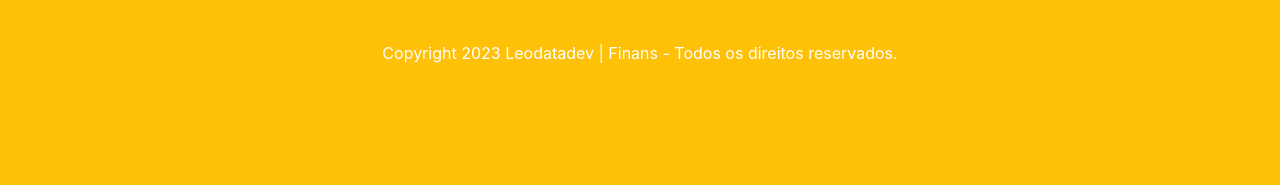
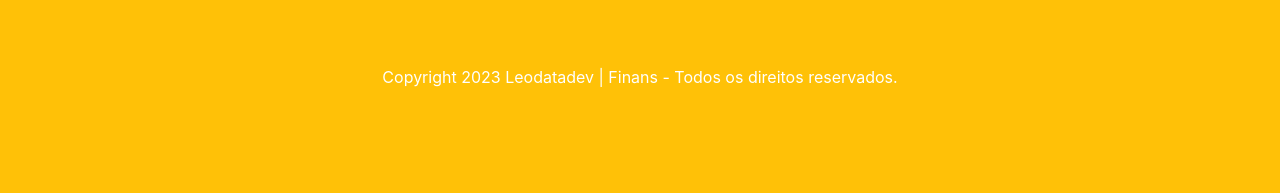
Before and after one commit to leodatadev/Desafio-de-Projeto-Finans, a plain HTML site: page index.html in a window 1280 px wide. Shown: the part 2470-2663 px from the top of the page. Drawn offline with nearby package versions, Linux system fonts and the light colour scheme.

Commit message:
initial commit css

```diff
--- a/css/style.css
+++ b/css/style.css
@@ -27,6 +27,7 @@ footer p a:hover {
 }
 
 .custom-copy {
+  margin-top: 24px;
   display: flex;
   flex-direction: column;
   align-items: center;
@@ -34,4 +35,5 @@ footer p a:hover {
   padding: 44px 0;
   gap: 24px;
   color: #fff;
+  margin-bottom: 0;
 }
```
